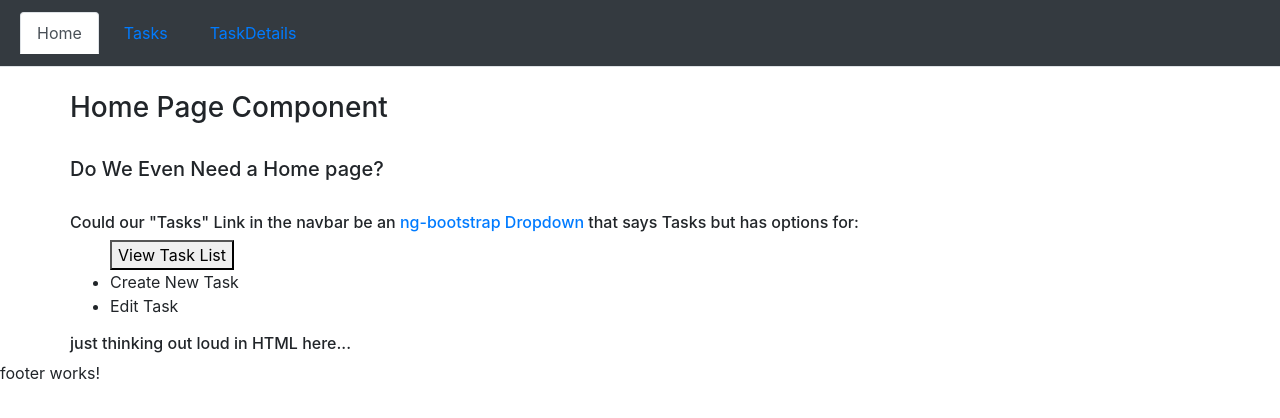
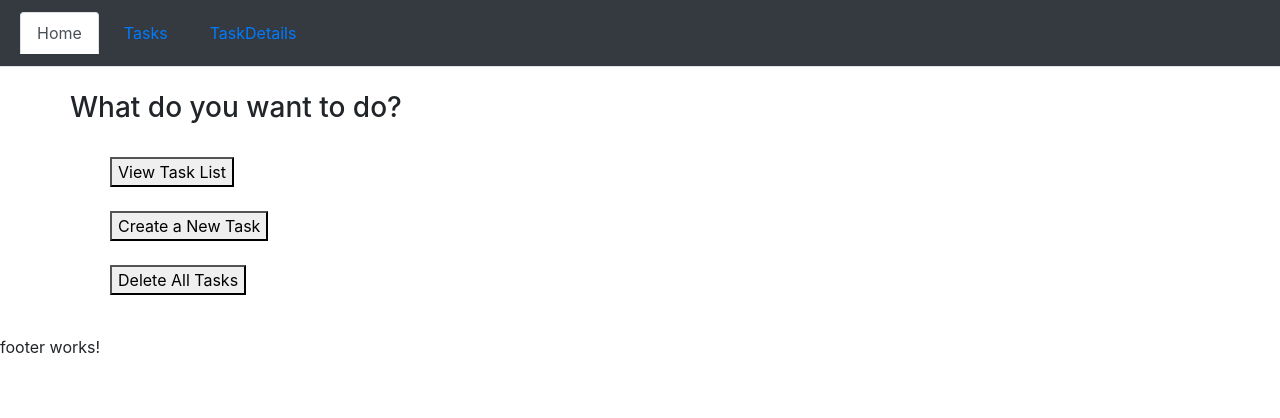
Before and after one commit to morauske/TaskForce, an Angular app in the folder task-force-frontend/: page / in a window 1280 px wide. Shown: the top 418 px of the page. Built offline with nearby package versions, Linux system fonts and the light colour scheme.

Commit message:
add delete all tasks, create task links to task-detail

```diff
--- a/task-force-frontend/src/app/home/home.component.html
+++ b/task-force-frontend/src/app/home/home.component.html
@@ -2,21 +2,20 @@
     <div class="row">
       <div class="col-xs-12">
         <br>
-        <h3>Home Page Component</h3>
+        <!-- <h3>Home Page Component</h3>
+        <br> -->
+        <h3>What do you want to do?</h3>
         <br>
-        <h5>Do We Even Need a Home page?</h5>
-        <br>
-        <h6>Could our "Tasks" Link in the navbar be an <a href="https://ng-bootstrap.github.io/#/components/dropdown/examples">ng-bootstrap Dropdown</a>
-            that says Tasks but has options for: </h6>
+        <!-- <h6>Could our "Tasks" Link in the navbar be an <a href="https://ng-bootstrap.github.io/#/components/dropdown/examples">ng-bootstrap Dropdown</a>
+            that says Tasks but has options for: </h6> -->
             <ul>
               <button [routerLink]="['/tasks']" type="btn btn-secondary" id="view">View Task List</button>
-              <li>Create New Task</li>
-              <li>Edit Task</li>
+              <br><br>
+              <button [routerLink]="['/taskDetails']" type="btn btn-secondary" id="create">Create a New Task</button>
+              <br><br>
+              <button [routerLink]="['/']" type="btn btn-secondary" id="deleteAll" (click)="deleteTasks()">Delete All Tasks</button>
+              <br><br>
             </ul>
-
-        <h6>just thinking out loud in HTML here...</h6>
-
-
 
       </div>
     </div>
--- a/task-force-frontend/src/app/home/home.component.ts
+++ b/task-force-frontend/src/app/home/home.component.ts
@@ -1,4 +1,5 @@
 import { Component, OnInit } from '@angular/core';
+import { TaskService } from '../task.service';
 
 @Component({
   selector: 'app-home',
@@ -7,10 +8,16 @@ import { Component, OnInit } from '@angular/core';
 })
 export class HomeComponent implements OnInit {
 
-
-  constructor() { }
+  constructor(private taskService: TaskService) {
+  }
 
   ngOnInit(): void {
+
   }
 
+  deleteTasks () {
+    this.taskService.deleteAllTasks().subscribe(response => {
+      console.log(`Response = ${response}`);
+    });
+  }
 }
--- a/task-force-frontend/src/app/task.service.ts
+++ b/task-force-frontend/src/app/task.service.ts
@@ -20,7 +20,7 @@ export class TaskService {
   }
 
   deleteAllTasks(): Observable<any> {
-    return this.http.delete(`http://18.217.160.143:8080/todos/`);
+    return this.http.delete(`http://18.217.160.143:8080/todos/truncate`);
   }
 
   getTask(id: number): Observable<Task> {
```
